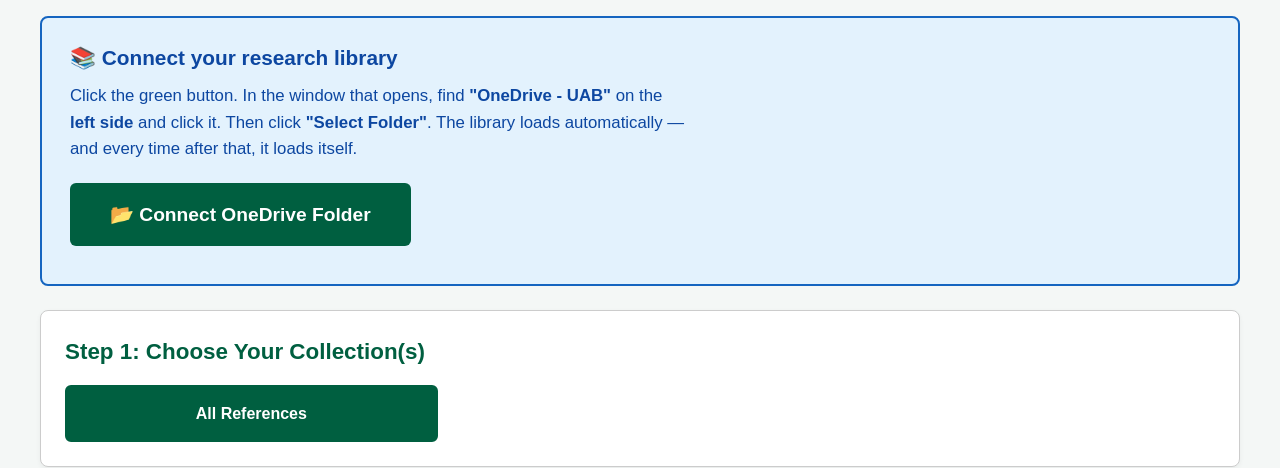
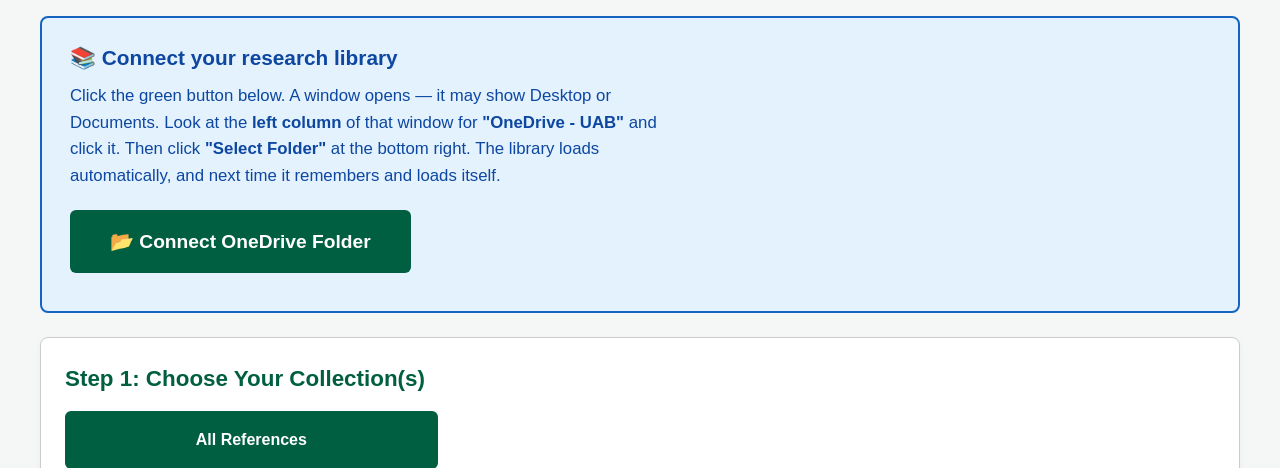
Before and after one commit to Shmegelj/LanziLabTool-Web, a Flask app: page / in a window 1280 px wide. Shown: the part 150-618 px from the top of the page. Run offline with Flask 3, Linux system fonts and the light colour scheme.

Commit message:
Update index.html

```diff
--- a/templates/index.html
+++ b/templates/index.html
@@ -132,8 +132,8 @@
         <div id="upload-panel">
             <p style="font-size:1.3rem; font-weight:bold; margin:0 0 0.6rem;">&#128218; Connect your research library</p>
             <p style="margin:0 0 1.25rem; font-size:1.05rem; max-width:620px; line-height:1.6;">
-                Click the green button. In the window that opens, find <strong>"OneDrive&nbsp;&#8209;&nbsp;UAB"</strong> on the <strong>left side</strong> and click it. Then click <strong>"Select&nbsp;Folder"</strong>.
-                The library loads automatically &mdash; and every time after that, it loads itself.
+                Click the green button below. A window opens &mdash; it may show Desktop or Documents. Look at the <strong>left column</strong> of that window for <strong>"OneDrive&nbsp;&#8209;&nbsp;UAB"</strong> and click it. Then click <strong>"Select Folder"</strong> at the bottom right.
+                The library loads automatically, and next time it remembers and loads itself.
             </p>
             <button id="connect-btn" onclick="connectOneDrive()">&#128194; Connect OneDrive Folder</button>
             <div role="status" aria-live="polite" id="upload-status" style="margin-top:0.85rem; font-size:0.95rem; font-style:italic;"></div>
@@ -350,7 +350,7 @@
             setBannerStatus('');
             let rootHandle;
             try {
-                rootHandle = await window.showDirectoryPicker({ id: 'lanzilab-onedrive', mode: 'read', startIn: 'documents' });
+                rootHandle = await window.showDirectoryPicker({ id: 'lanzilab-onedrive', mode: 'read', startIn: 'desktop' });
             } catch (e) {
                 setConnectBtn('📂 Connect OneDrive Folder', false);
                 if (e.name !== 'AbortError') setBannerStatus('Could not open folder picker. Try again.');
```
